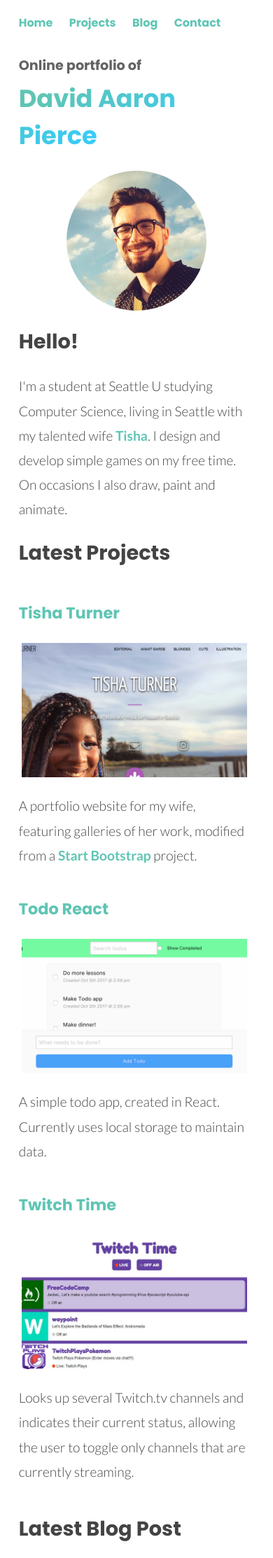
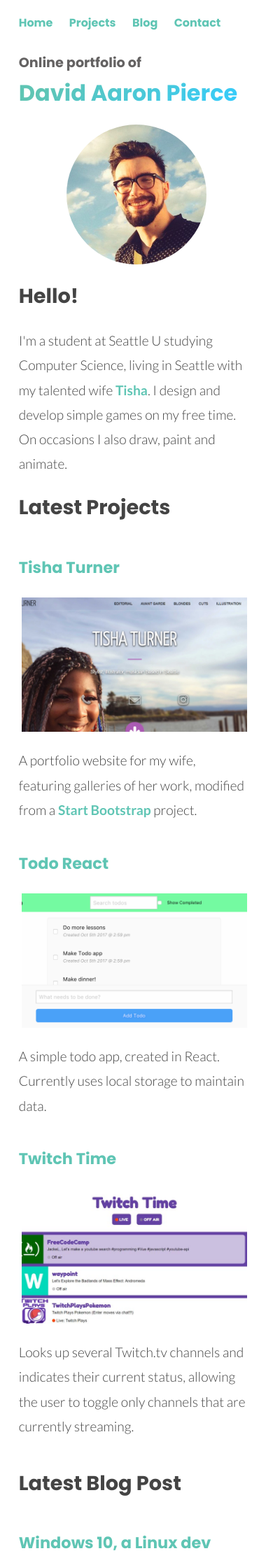
Before and after one commit to dapierce/dapierce.github.io-archive, a Jekyll site: the page built from index.html, in a window 390 px wide. Shown: the top 2227 px of the page at 70% size. Built offline with Jekyll 4.4.1, drawn with Linux system fonts in a browser that asks for light colours; nearby versions of some CDN libraries.

Commit message:
responsive improvements

```diff
--- a/style/main.css
+++ b/style/main.css
@@ -32,7 +32,7 @@
   font-family: 'Poppins', sans-serif;
 }
 h1 {
-  font-size: 2.2rem;
+  font-size: 2rem;
 }
 p {
   line-height: 2.2rem;
@@ -275,6 +275,13 @@
   }
 }
 
+@media (min-width: 500px) and (max-width: 599px) {
+
+  h1 {
+    font-size: 2.2rem;
+  }
+}
+
 /* Quotes */
 
 blockquote {
```
